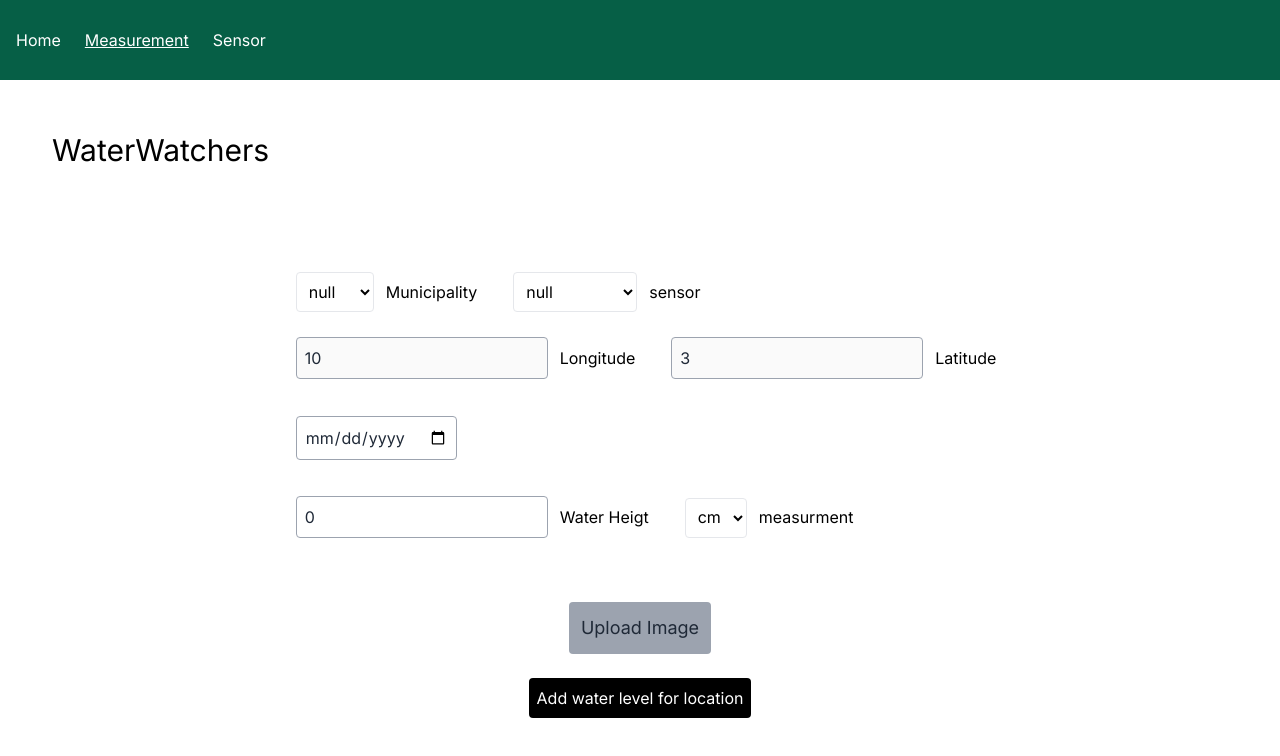
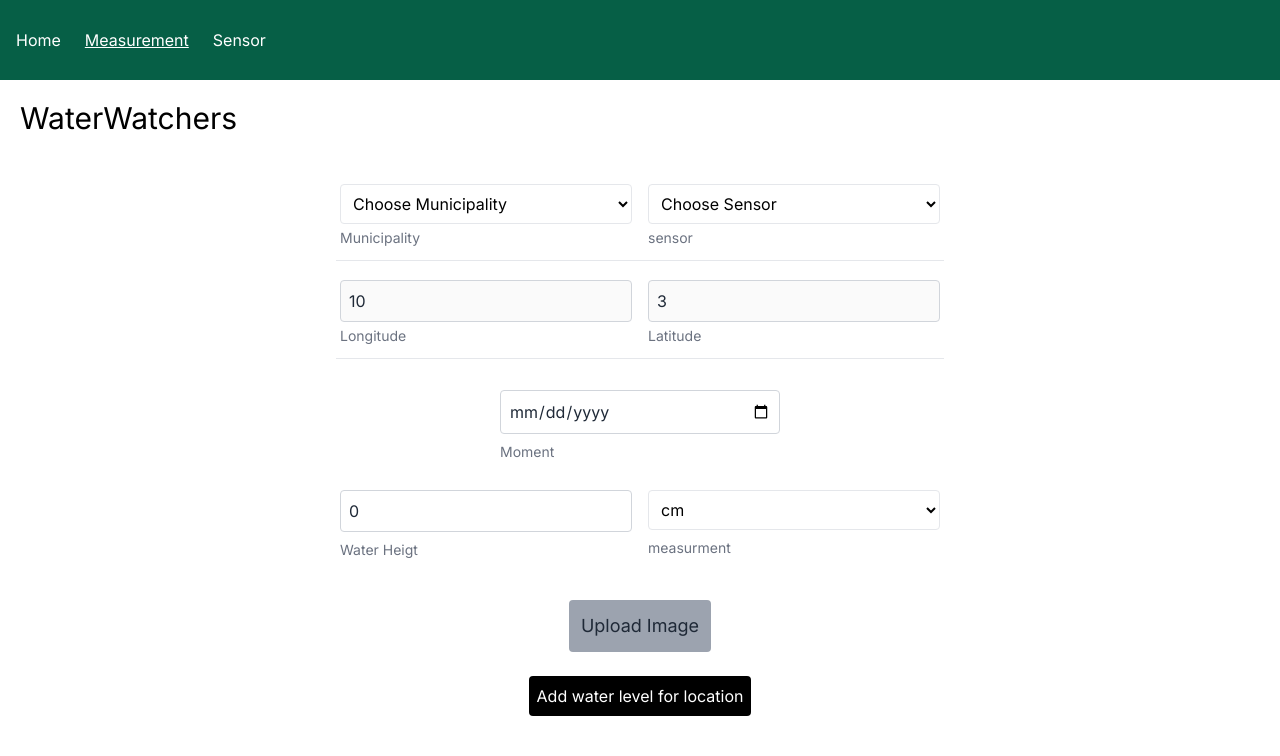
Before and after one commit to syandelbart/watermonitor, a Next.js app: page /dashboard/measurement in a window 1280 px wide. Shown: the top 756 px of the page. Built offline with nearby package versions, Linux system fonts and the light colour scheme.

Commit message:
CSS gedaan volgens figma

```diff
--- a/app/dashboard/measurement/page.tsx
+++ b/app/dashboard/measurement/page.tsx
@@ -37,85 +37,99 @@ export default function Page() {
     }
   }
     return (
-    <main className="flex m-10 flex-col">
-      <Label className="m-3 text-3xl items-start">WaterWatchers</Label>
-      <div className='flex m-10 flex-col justify-center items-center'>
-        <div className='flex m-10 flex-col justify-center items-start'>
-          <div>
-            <label className='m-3'>
+      <main className="flex m-3 flex-col">
+      <Label className="m-2 text-3xl items-start">WaterWatchers</Label>
+      <div className='flex m-3 flex-col justify-center items-center'>
+        <div className='flex m-5 flex-col justify-center w-1/2'>
+          <div className='flex flex-row'>
+            <div className='flex flex-col w-1/2'>
         <select
-          className='m-3 rounded p-2 rounded bg-transparent border'
+          className='m-2 p-2 rounded bg-transparent border grow mb-1'
           name="Municipality"
           value={Alarm.municipality}
           onChange={(e) => handleChangeMunicipality(e.target.value)}
         >
-          <option value="choose">null</option>
+          <option value="">Choose Municipality</option>
           <option value="Vorst">Vorst</option>
         </select>
+        <label className='m-2 mt-0 text-gray-500 text-sm'>
         Municipality
           </label>
-            <label className='m-3'>
+            </div>
+            <div className='flex flex-col w-1/2'>
         <select
-          className='m-3 rounded p-2 rounded bg-transparent border'
+          className='m-2 p-2 rounded bg-transparent border grow mb-1'
           name="Municipality"
           value={Alarm.name}
           onChange={(e) => handleChangeName(e.target.value)}
         >
-          <option value="choose">null</option>
+          <option value="">Choose Sensor</option>
           <option value="GrootMeer">Groot Meer</option>
         </select>
+        <label className='m-2 mt-0 text-gray-500 text-sm'>
         sensor
         </label>
             </div>
-      <hr />
-      <div>
-        <label className='m-3'>
+          </div>
+          <hr className='text-xl h-2 text-gray-500 m-1' />
+          <div className='flex flex-row'>
+          <div className='flex flex-col w-1/2'>
         <input
-          className='m-3 p-2 rounded border border-gray-400 text-gray-800'
+          className='m-2 p-2 mb-1 border rounded border-gray-300 text-gray-800 [appearance:textfield] [&::-webkit-outer-spin-button]:appearance-none [&::-webkit-inner-spin-button]:appearance-none'
           type="number"
           name="Longitude"
           disabled
           value={Sensor.longitude}
-
         />
+        <label className='m-2 mt-0 text-gray-500 text-sm'>
         Longitude
         </label>
-        <label className='m-3'>
+          </div>
+          <div className='flex flex-col w-1/2'>
         <input
-          className='m-3 p-2 rounded border border-gray-400 text-gray-800'
+          className='m-2 p-2 mb-1 border rounded border-gray-300 text-gray-800 [appearance:textfield] [&::-webkit-outer-spin-button]:appearance-none [&::-webkit-inner-spin-button]:appearance-none'
           type="number"
           name="Latitude"
           value={Sensor.latitude}
           disabled
         />
+        <label className='m-2 mt-0 text-gray-500 text-sm'>
         Latitude
         </label>
             </div>
-      <hr className='text-black'/>
+          </div>
+          <hr className='text-xl h-2 text-gray-500 m-1' />
           <div className='flex m-3 justify-center items-center'>
+            <div className='flex flex-col w-1/2'>
           <input
-          className='m-3 p-2 rounded border border-gray-400 text-gray-800'
-          type="date"
+          className='m-2 p-2 rounded border border-gray-300 text-gray-800'
+          type="Date"
           name="Moment"
           placeholder='Moment'
           value={Alarm.moment}
           onChange={(e) => handleChangeMoment(e.target.value)}
           />
+        <label className='m-2 mt-0 text-gray-500 text-sm'>
+        Moment
+        </label>
         </div>
-        <div>
-        <label className='m-3'>
+          </div>
+          <div className='flex flex-row'>
+        <div className='flex flex-col w-1/2'>
         <input
-          className='m-3 p-2 rounded border border-gray-400 text-gray-800'
+          className='m-2 p-2 rounded border border-gray-300 text-gray-800'
           type="result"
           name="result"
           value={Alarm.result}
           onChange={(e) => handleChangeResult(e.target.value)}
         />
+        <label className='m-2 mt-0 text-gray-500 text-sm'>
         Water Heigt
         </label>
-        <label className='m-3'>
+        </div>
+        <div className='flex flex-col w-1/2'>
         <select
-          className='m-3 p-2 rounded rounded bg-transparent border'
+          className='m-2 p-2 rounded rounded bg-transparent border'
           name="measurment"
           value={Alarm.measurment}
           onChange={(e) => handleChangeMeasurment(e.target.value)}
@@ -123,8 +137,10 @@ export default function Page() {
           <option value="cm">cm</option>
           <option value="m">m</option>
         </select>
+        <label className='m-2 mt-0 text-gray-500 text-sm'>
         measurment
         </label>
+            </div>
           </div>
         </div>
         <div className='flex m-3 flex-col justify-center items-center'>
--- a/app/dashboard/sensor/page.tsx
+++ b/app/dashboard/sensor/page.tsx
@@ -49,51 +49,51 @@ export default function Page() {
           <option value="">Choose Municipality</option>
           <option value="Vorst">Vorst</option>
         </select>
-      <label className='m-2 mt-0 text-gray-500'>
+      <label className='m-2 mt-0 text-gray-500 text-sm'>
         Municipality
       </label>
     </div>
       <div className='flex flex-col'>
       <input
-          className='m-2 p-2 border rounded border-gray-400 text-gray-800 grow mb-1'
+          className='m-2 p-2 border rounded border-gray-300 text-gray-800 grow mb-1'
           type="text"
           name="Name"
           placeholder='Enter the sensor name'
           value={Sensor.name}
           onChange={(e) => handleChangeName(e.target.value)}
         />
-      <label className='m-2 mt-0 text-gray-500'>
+      <label className='m-2 mt-0 text-gray-500 text-sm'>
         Sensor name
       </label>
       </div>
-      <hr className='text-xl h-2 text-gray-500' />
+      <hr className='text-xl h-2 text-gray-500 m-1' />
       <div className='flex flex-row'>
       <div className='flex flex-col w-1/2'>
         <input
-          className='m-2 p-2 mb-1 border rounded border-gray-400 text-gray-800 [appearance:textfield] [&::-webkit-outer-spin-button]:appearance-none [&::-webkit-inner-spin-button]:appearance-none'
+          className='m-2 p-2 mb-1 border rounded border-gray-300 text-gray-800 [appearance:textfield] [&::-webkit-outer-spin-button]:appearance-none [&::-webkit-inner-spin-button]:appearance-none'
           type="number"
           name="Longitude"
           value={Sensor.longitude}
           onChange={(e) => handleChangeLongitude(e.target.value)}
         />
-      <label className='m-2 mt-0 text-gray-500'>
+      <label className='m-2 mt-0 text-gray-500 text-sm'>
         Longitude
       </label>
       </div>
       <div className='flex flex-col w-1/2'>
         <input
-          className='m-2 p-2 mb-1 border rounded border-gray-400 text-gray-800 [appearance:textfield] [&::-webkit-outer-spin-button]:appearance-none [&::-webkit-inner-spin-button]:appearance-none'
+          className='m-2 p-2 mb-1 border rounded border-gray-300 text-gray-800 [appearance:textfield] [&::-webkit-outer-spin-button]:appearance-none [&::-webkit-inner-spin-button]:appearance-none'
           type="number"
           name="Latitude"
           value={Sensor.latitude}
           onChange={(e) => handleChangeLatitude(e.target.value)}
         />
-      <label className='m-2 mt-0 text-gray-500'>
+      <label className='m-2 mt-0 text-gray-500 text-sm'>
         Latitude
       </label>
       </div>
       </div>
-      <hr className='text-xl h-2 text-gray-500' />
+      <hr className='text-xl h-2 text-gray-500 m-1'/>
       </div>
       <input type="file" id="img" name="img" accept="image/*" hidden  onChange={handleChangeImage}/>
         <label htmlFor="img" className='bg-gray-400 rounded p-3 text-gray-800 text-lg cursor-pointer'>
```
Lines whose indentation alone changed are shown as unchanged.
